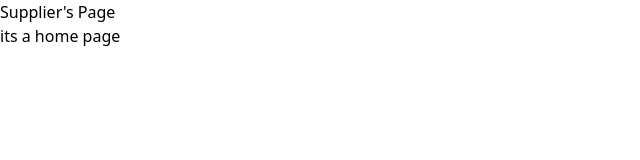
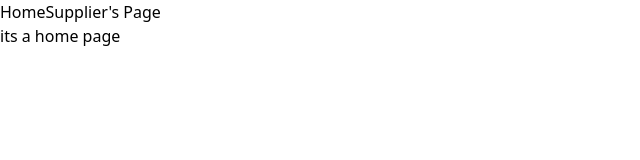
Before and after one commit to AvirupRay/reckon_5.0, a React (Vite) app in the folder reckon_5.0/: page / in a window 1280 px wide. Shown: the top 160 px of the page, without its empty margins (0-640 px from the left). Built offline with nearby package versions, Linux system fonts and the light colour scheme.

Commit message:
Header-updated

```diff
--- a/reckon_5.0/package.json
+++ b/reckon_5.0/package.json
@@ -13,6 +13,7 @@
     "-": "^0.0.1",
     "@reduxjs/toolkit": "^2.1.0",
     "chart.js": "^4.4.1",
+    "lucide-react": "^0.316.0",
     "react": "^18.2.0",
     "react-chartjs-2": "^5.2.0",
     "react-dom": "^18.2.0",
--- a/reckon_5.0/src/Components/Header/Header.jsx
+++ b/reckon_5.0/src/Components/Header/Header.jsx
@@ -3,17 +3,39 @@ import { NavLink } from "react-router-dom";
 
 const Header = () => {
   return (
-    <div className=" bg-[#dbd7b4] px-5 py-2 flex justify-around rounded-md mx-2 my-[.5rem]">
+    <div className="  h-[3vw] bg-transparent w-full fixed z-50 ">
+      <div className="[background:radial-gradient(125%_125%_at_50%_10%,#35471650_40%,#405a1281_100%)] backdrop-blur-sm  h-[3vw] mx-2 my-2 rounded-2xl overflow-hidden flex justify-around py-[.1rem] shadow-inner">
+        <NavLink
+          to="/"
+          className={({ isActive }) =>
+            `  px-[2vw] py-1 font-semibold text-md  rounded-xl transition-all flex items-center justify-center ${
+              isActive
+                ? "bg-[#4155458e]  text-[#fffef4] hover:bg-[#283a2c8e] backdrop-blur-md"
+                : " bg-transparent  text-[#292c23] hover:bg-[#18351879]  hover: hover:text-[#ffffea]  "
+            }`
+          }
+        >
+          Home
+        </NavLink>
         <NavLink
           to="/supplr"
-        className={() =>
-          ` bg-[#ebebeb] px-2 py-1 rounded-md shadow-md font-semibold hover:bg-[#fff5ca] transition-colors sticky`
+          className={({ isActive }) =>
+            `  px-[2vw] py-1 font-semibold text-md  rounded-xl transition-all flex items-center justify-center ${
+              isActive
+                ? "bg-[#4155458e]  text-[#fffef4] hover:bg-[#283a2c8e] backdrop-blur-md"
+                : " bg-transparent  text-[#292c23] hover:bg-[#18351879]  hover: shadow-inner hover:text-[#ffffea]  "
+            }`
           }
         >
           Supplier's Page
         </NavLink>
       </div>
+    </div>
   );
 };
 
 export default Header;
+
+// [background:radial-gradient(125%_125%_at_50%_10%,#e0ebbe_40%,#b9d1ae_100%)]
+// bg-[#ff767685] z-50 h-[3vw] flex justify-around rounded-2xl overflow-hidden fixed w-full  mt-[.5vw] backdrop-blur-sm
+//bg-[#35471650]
--- a/reckon_5.0/src/Components/Supplier/Supplier.jsx
+++ b/reckon_5.0/src/Components/Supplier/Supplier.jsx
@@ -6,7 +6,7 @@ import FoodItems from "./FoodItems";
 
 const Supplier = () => {
   return (
-    <div className=" flex h-[90vh] mx-2">
+    <div className=" flex h-[90vh] mx-2  pt-[3.6vw] ">
       <div className="flex-1 ">
         <Foodform />
       </div>
```
Also changed, not shown: 1 other file (tests, documents, lock files or other folders). Lines whose indentation alone changed are shown as unchanged.
